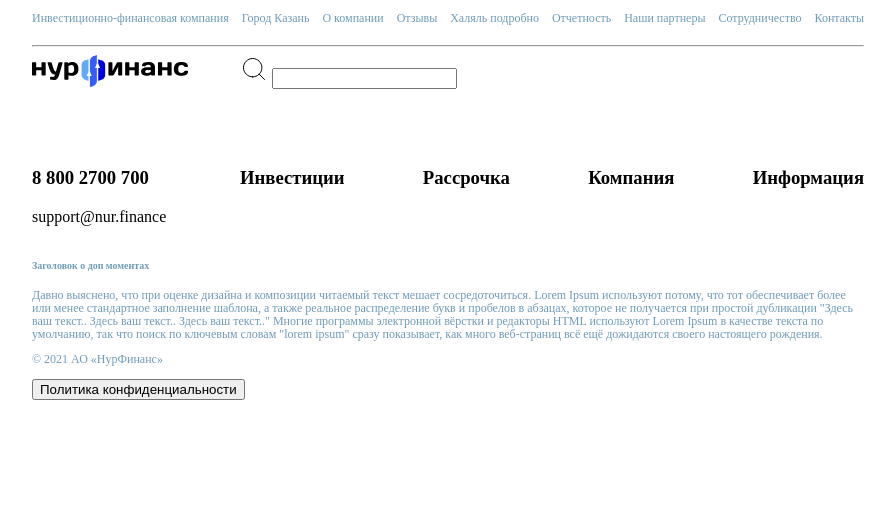
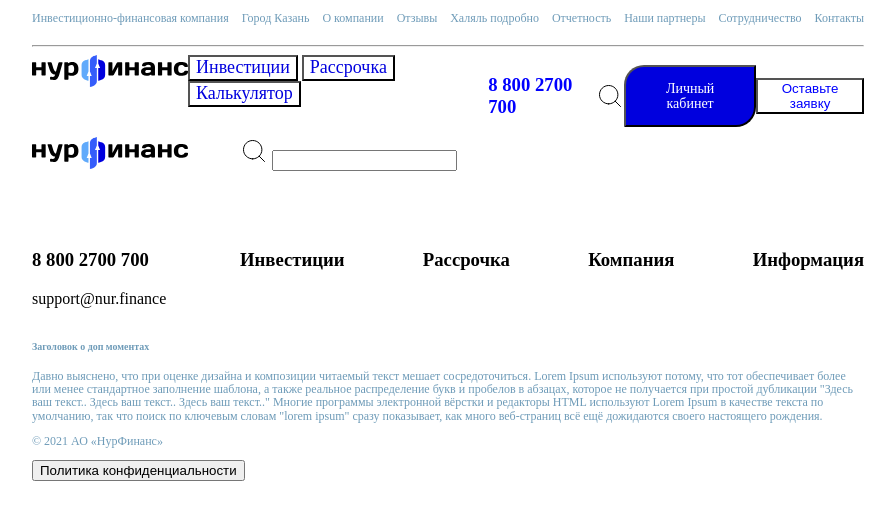
Before and after one commit to Wolframko/nurfin, a plain HTML site: page index.html in a window 1280 px wide. Shown: the whole page, without its empty margins (192-1087 px from the left). Drawn offline with Linux system fonts and the light colour scheme.

Commit message:
Added nav to header

```diff
--- a/index.html
+++ b/index.html
@@ -1,10 +1,9 @@
 <html lang="en">
-
   <head>
-    <meta charset="UTF-8">
-    <meta name="viewport" content="width=device-width, initial-scale=1.0">
+    <meta charset="UTF-8" />
+    <meta name="viewport" content="width=device-width, initial-scale=1.0" />
     <title>Nurfin</title>
-    <link rel="stylesheet" href="styles.css">
+    <link rel="stylesheet" href="styles.css" />
   </head>
 
   <body>
@@ -14,20 +13,55 @@
           <div id="info" class="small-text">
             <div><p>Инвестиционно-финансовая компания</p></div>
             <div>
-                        <img src="" alt="">
-                        <p>Город  Казань</p>
+              <img src="" alt="" />
+              <p>Город Казань</p>
             </div>
-                    <div><p><a href="" class="small-text">О компании</a></p></div>
-                    <div><p><a href="" class="small-text">Отзывы</a></p></div>
-                    <div><p><a href="" class="small-text">Халяль подробно</a></p></div>
-                    <div><p><a href="" class="small-text">Отчетность</a></p></div>
-                    <div><p><a href="" class="small-text">Наши партнеры</a></p></div>
-                    <div><p><a href="" class="small-text">Сотрудничество</a></p></div>
-                    <div><p><a href="" class="small-text">Контакты</a></p></div>
+            <div>
+              <p><a href="" class="small-text">О компании</a></p>
             </div>
-                <hr>
-                <nav>
-
+            <div>
+              <p><a href="" class="small-text">Отзывы</a></p>
+            </div>
+            <div>
+              <p><a href="" class="small-text">Халяль подробно</a></p>
+            </div>
+            <div>
+              <p><a href="" class="small-text">Отчетность</a></p>
+            </div>
+            <div>
+              <p><a href="" class="small-text">Наши партнеры</a></p>
+            </div>
+            <div>
+              <p><a href="" class="small-text">Сотрудничество</a></p>
+            </div>
+            <div>
+              <p><a href="" class="small-text">Контакты</a></p>
+            </div>
+          </div>
+          <hr />
+          <nav id="navbar">
+            <div class="logo">
+              <img src="img/logo.svg" alt="Logo" />
+            </div>
+            <div class="buttons">
+              <button>Инвестиции</button>
+              <button>Рассрочка</button>
+              <button>Калькулятор</button>
+            </div>
+            <div class="contact">
+              <div class="phone">
+                <h3>8 800 2700 700</h3>
+              </div>
+              <div class="searchbar">
+                <img src="img/MagnifyingGlass.svg" alt="Search" />
+              </div>
+              <div class="account">
+                <button>Личный кабинет</button>
+              </div>
+              <div class="request">
+                <button>Оставьте заявку</button>
+              </div>
+            </div>
           </nav>
         </div>
       </header>
@@ -35,13 +69,12 @@
         <div class="content-container">
           <div class="parent">
             <div class="div1">
-                        <img src="img/logo.svg" alt="">
+              <img src="img/logo.svg" alt="" />
             </div>
             <div class="div2">
-
               <div class="searchbar">
-                            <img src="img/MagnifyingGlass.svg" alt="">
-                            <input type="text" name="" id="">
+                <img src="img/MagnifyingGlass.svg" alt="" />
+                <input type="text" name="" id="" />
               </div>
             </div>
             <div class="div3">
@@ -62,31 +95,28 @@
                 <h3>Информация</h3>
               </div>
             </div>
-
           </div>
           <div class="small-text">
             <h5>Заголовок о доп моментах</h5>
-                    <p>Давно выяснено, что при оценке дизайна и композиции читаемый текст мешает сосредоточиться.
-                        Lorem
-                        Ipsum используют потому, что тот обеспечивает более или менее стандартное заполнение
-                        шаблона, а
-                        также реальное распределение букв и пробелов в абзацах, которое не получается при простой
-                        дубликации "Здесь ваш текст.. Здесь ваш текст.. Здесь ваш текст.." Многие программы
-                        электронной
-                        вёрстки и редакторы HTML используют Lorem Ipsum в качестве текста по умолчанию, так что
-                        поиск по
-                        ключевым словам "lorem ipsum" сразу показывает, как много веб-страниц всё ещё дожидаются
-                        своего
-                        настоящего рождения. </p>
+            <p>
+              Давно выяснено, что при оценке дизайна и композиции читаемый текст
+              мешает сосредоточиться. Lorem Ipsum используют потому, что тот
+              обеспечивает более или менее стандартное заполнение шаблона, а
+              также реальное распределение букв и пробелов в абзацах, которое не
+              получается при простой дубликации "Здесь ваш текст.. Здесь ваш
+              текст.. Здесь ваш текст.." Многие программы электронной вёрстки и
+              редакторы HTML используют Lorem Ipsum в качестве текста по
+              умолчанию, так что поиск по ключевым словам "lorem ipsum" сразу
+              показывает, как много веб-страниц всё ещё дожидаются своего
+              настоящего рождения.
+            </p>
           </div>
           <div class="copyright small-text">
             <p>© 2021 АО «НурФинанс»</p>
             <button>Политика конфиденциальности</button>
           </div>
         </div>
-
       </footer>
     </div>
   </body>
-
 </html>
--- a/styles.css
+++ b/styles.css
@@ -3,7 +3,7 @@ small-text a,
 small-text a:hover,
 small-text a:visited,
 small-text a:active {
-    color: #6E9BB8;
+  color: #6e9bb8;
   font-family: Ubuntu;
   text-decoration: none;
   font-size: 12px;
@@ -18,22 +18,19 @@ html {
   padding: 0;
 }
 
-
 .header,
 .footer {
-    background: #F0F4F8;
+  background: #f0f4f8;
 }
 
 .footer {
   height: 60vh;
 }
 
-
 .content-container {
   width: 65vw;
   margin: auto;
 }
-
 
 .parent {
   display: grid;
@@ -65,3 +62,47 @@ html {
   flex-direction: row;
   justify-content: space-between;
 }
+#navbar {
+    display: flex;
+  flex-direction: row;
+  justify-content: space-between;
+  align-self: center;
+}
+
+.buttons button {
+  background: none;
+  color: #0000de;
+  font-family: Ubuntu;
+  font-size: 18px;
+  font-style: normal;
+  font-weight: 400;
+  line-height: 110%; /* 19.8px */
+}
+.contact {
+    display: flex;
+    flex-direction: row;
+    justify-content: space-between;
+    align-items: center;
+}
+.contact .phone h3 {
+  font-weight: bold;
+  color: blue;
+}
+
+.contact .account button {
+  border-radius: 20px 0px;
+  background: #0000de;
+  color: #fff;
+  text-align: center;
+  font-family: Ubuntu;
+  font-size: 14px;
+  font-style: normal;
+  font-weight: 400;
+  line-height: 110%; /* 15.4px */
+  padding: 14px 20px 14px 20px;
+}
+
+.contact .request button {
+  background: white;
+  color: blue;
+}
```
Lines whose indentation alone changed are shown as unchanged.
